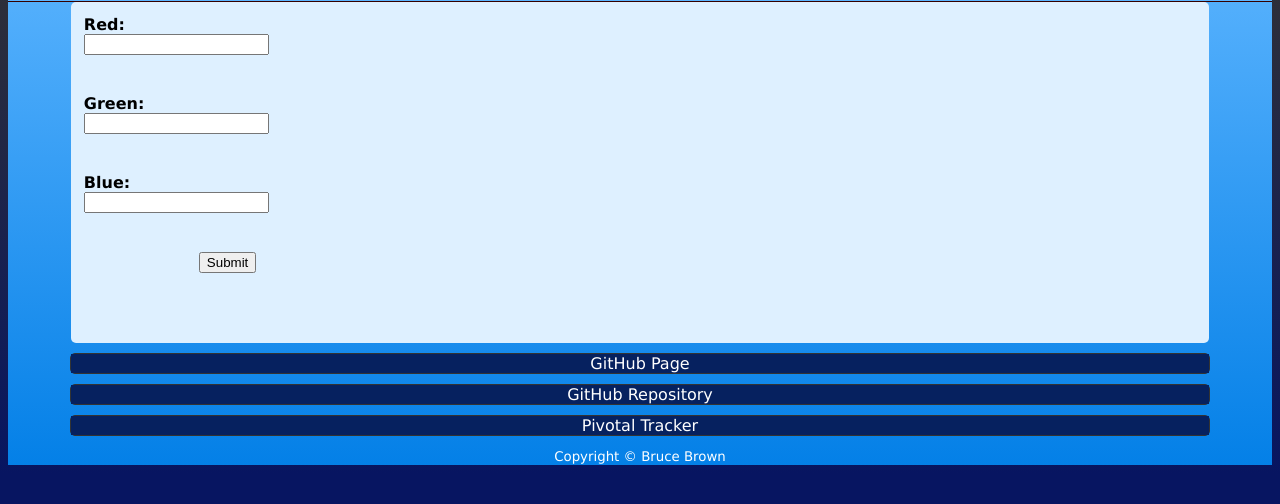
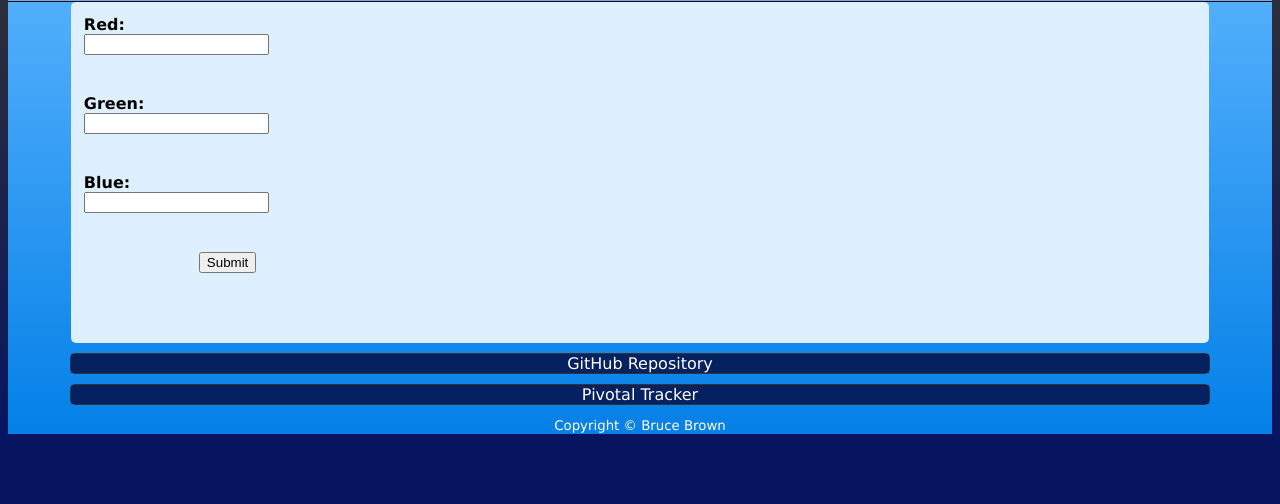
Before and after one commit to bbrown32CVTC/ColorPicker, a plain HTML site: page index.html in a window 1280 px wide. Shown: the part 80-584 px from the top of the page. Drawn offline with Linux system fonts and the light colour scheme.

Commit message:
Updated links in footer.

```diff
--- a/index.html
+++ b/index.html
@@ -39,7 +39,6 @@
       <footer>
         <nav>
           <ul>
-            <li><a href="https://bbrown32cvtc.github.io/ColorPicker/">GitHub Page</a></li>
             <li><a href="https://github.com/bbrown32CVTC/ColorPicker">GitHub Repository</a></li>
             <li><a href="https://www.pivotaltracker.com/n/projects/2554143">Pivotal Tracker</a></li>
           </ul>
```
